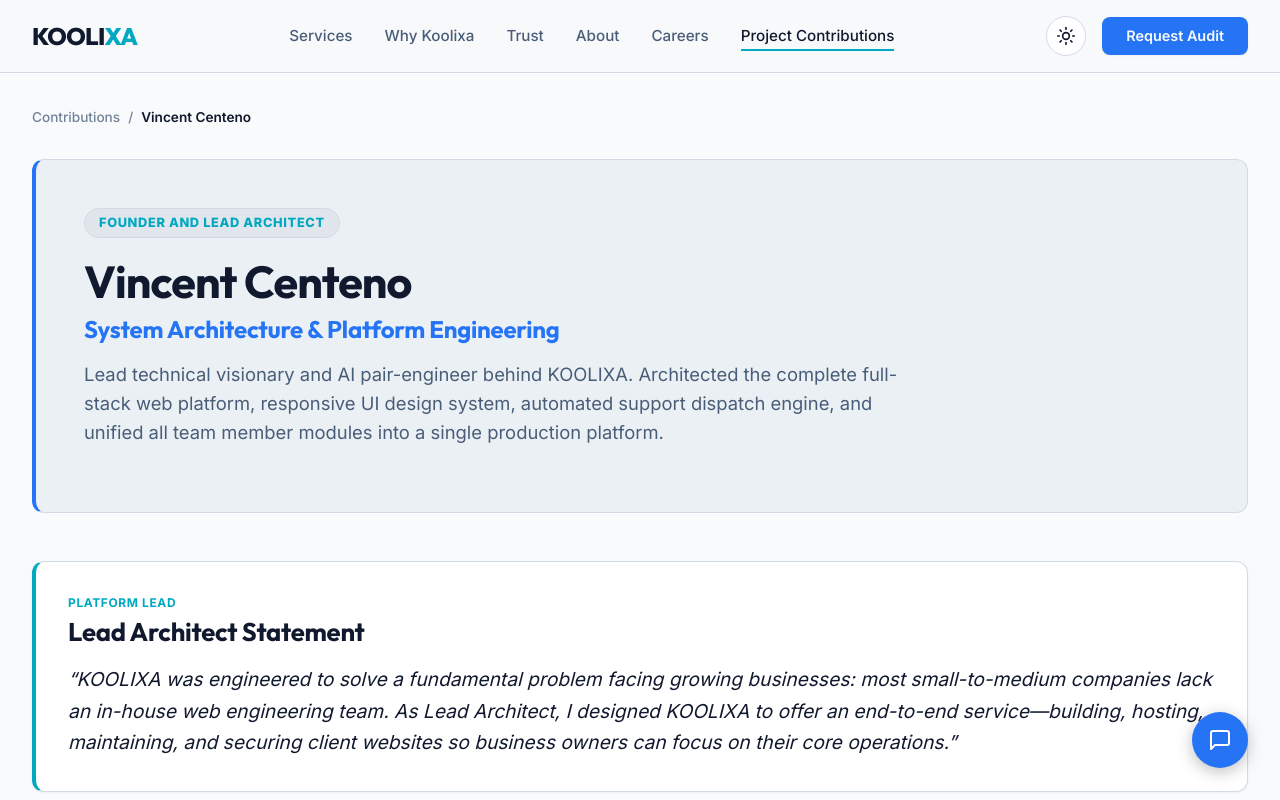
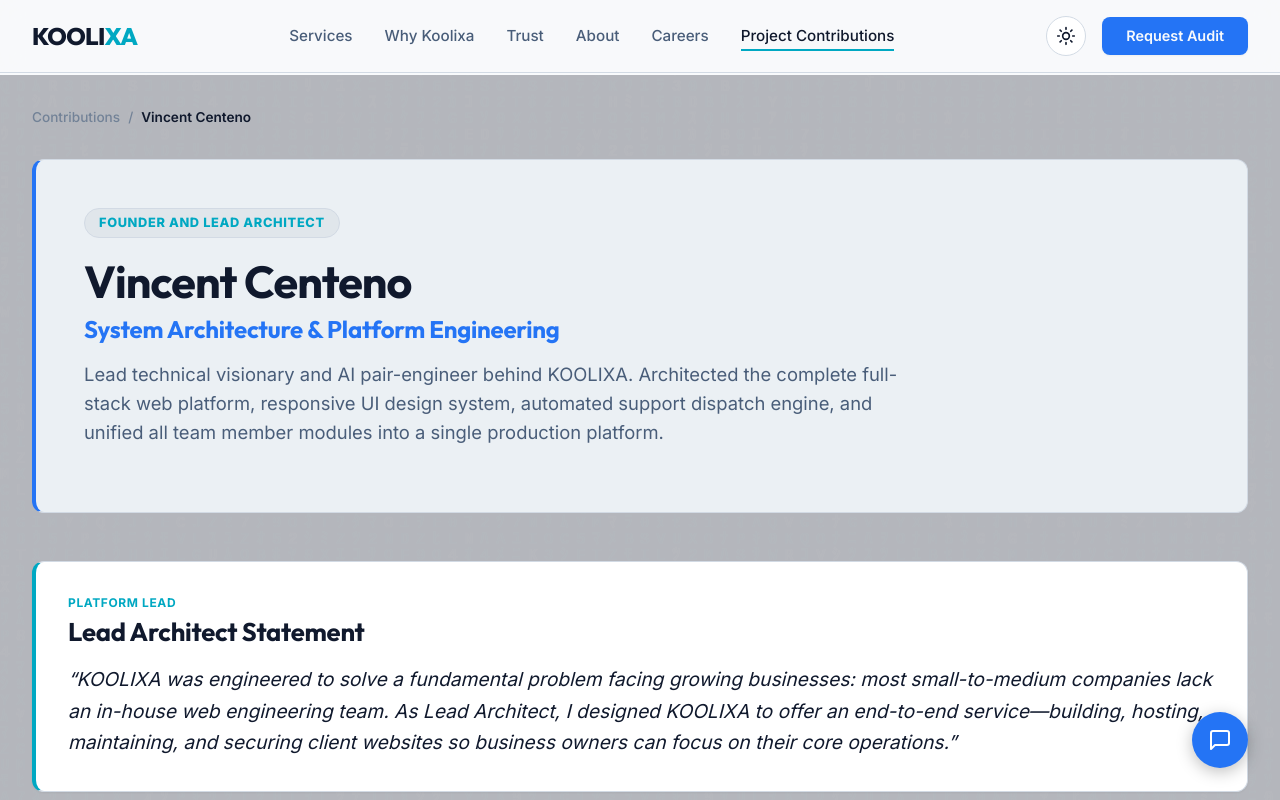
Before and after one commit to primovinchenzo/koolixa, a Next.js app: page /contributions/vincent-centeno in a window 1280 px wide. Shown: the top 800 px of the page. Built offline with nearby package versions, Linux system fonts and the light colour scheme.

Commit message:
feat: add slow ambient Matrix digital code rain background to Vincent Centeno presentation subpage

```diff
--- a/src/app/contributions/vincent-centeno/page.tsx
+++ b/src/app/contributions/vincent-centeno/page.tsx
@@ -2,6 +2,7 @@
 import Link from 'next/link';
 import { Metadata } from 'next';
 import styles from './vincent.module.css';
+import MatrixRainCanvas from '@/components/common/MatrixRainCanvas';
 
 export const metadata: Metadata = {
   title: 'System Architecture & Lead Engineering | Vincent Centeno - Class Presentation',
@@ -52,7 +53,10 @@
 
   return (
     <div className={styles.container}>
-      <div className="container">
+      {/* Hypnotic, Ambient Slow Matrix Code Rain Background */}
+      <MatrixRainCanvas isHovered={true} speed="slow" opacity={0.28} position="absolute" />
+
+      <div className={`container ${styles.contentWrapper}`}>
         {/* Breadcrumb */}
         <div className={styles.breadcrumb}>
           <Link href="/contributions">Contributions</Link>
@@ -81,7 +85,7 @@
           </div>
         </section>
 
-        {/* Core Architectural Pillars */}
+        {/* Core Architectural Accomplishments */}
         <section className={styles.section}>
           <h2 className={styles.sectionTitle}>Core Architectural Accomplishments</h2>
           <div className={styles.pillarsGrid}>
--- a/src/app/contributions/vincent-centeno/vincent.module.css
+++ b/src/app/contributions/vincent-centeno/vincent.module.css
@@ -1,6 +1,14 @@
 .container {
+  position: relative;
+  overflow: hidden;
   padding-top: var(--space-xl);
   padding-bottom: var(--space-xxxl);
+  min-height: 100vh;
+}
+
+.contentWrapper {
+  position: relative;
+  z-index: 2;
 }
 
 .breadcrumb {
--- a/src/components/common/MatrixRainCanvas.tsx
+++ b/src/components/common/MatrixRainCanvas.tsx
@@ -3,10 +3,18 @@
 import React, { useEffect, useRef } from 'react';
 
 interface MatrixRainCanvasProps {
-  isHovered: boolean;
+  isHovered?: boolean;
+  speed?: 'normal' | 'slow';
+  opacity?: number;
+  position?: 'absolute' | 'fixed';
 }
 
-export default function MatrixRainCanvas({ isHovered }: MatrixRainCanvasProps) {
+export default function MatrixRainCanvas({
+  isHovered = true,
+  speed = 'normal',
+  opacity = 0.92,
+  position = 'absolute',
+}: MatrixRainCanvasProps) {
   const canvasRef = useRef<HTMLCanvasElement | null>(null);
 
   useEffect(() => {
@@ -17,9 +25,15 @@
     if (!ctx) return;
 
     let animationFrameId: number;
+    let frameCount = 0;
+    // Slow mode updates every 3rd frame for hypnotic, smooth ambient rain
+    const speedDivider = speed === 'slow' ? 3 : 1;
 
     const setSize = () => {
-      if (canvas.parentElement) {
+      if (position === 'fixed') {
+        canvas.width = window.innerWidth;
+        canvas.height = window.innerHeight;
+      } else if (canvas.parentElement) {
         canvas.width = canvas.parentElement.clientWidth;
         canvas.height = canvas.parentElement.clientHeight;
       }
@@ -29,13 +43,18 @@
     window.addEventListener('resize', setSize);
 
     const chars = '0123456789ABCDEFGHIJKLMNOPQRSTUVWXYZｦｱｳｴｵｶｷｹｺｻｼｽｾｿﾀﾂﾃﾅﾆﾇﾈﾊﾋﾎﾏﾐﾑﾒﾓﾔﾕﾗﾘﾜ';
-    const fontSize = 13;
+    const fontSize = speed === 'slow' ? 16 : 13;
     const columns = Math.floor((canvas.width || 300) / fontSize) || 20;
-    const drops: number[] = Array(columns).fill(0).map(() => Math.floor(Math.random() * -20));
+    const drops: number[] = Array(columns)
+      .fill(0)
+      .map(() => Math.floor(Math.random() * -30));
 
     const draw = () => {
+      frameCount++;
+
+      if (frameCount % speedDivider === 0) {
         // Trail fade effect
-      ctx.fillStyle = 'rgba(8, 14, 28, 0.18)';
+        ctx.fillStyle = speed === 'slow' ? 'rgba(8, 14, 28, 0.12)' : 'rgba(8, 14, 28, 0.18)';
         ctx.fillRect(0, 0, canvas.width, canvas.height);
 
         ctx.font = `600 ${fontSize}px monospace`;
@@ -55,6 +74,7 @@
 
           drops[i]++;
         }
+      }
 
       if (isHovered) {
         animationFrameId = requestAnimationFrame(draw);
@@ -62,9 +82,12 @@
     };
 
     if (isHovered) {
-      // Dark overlay when starting rain
+      if (speed === 'slow') {
+        ctx.clearRect(0, 0, canvas.width, canvas.height);
+      } else {
         ctx.fillStyle = 'rgba(8, 14, 28, 0.88)';
         ctx.fillRect(0, 0, canvas.width, canvas.height);
+      }
       draw();
     } else {
       ctx.clearRect(0, 0, canvas.width, canvas.height);
@@ -74,22 +97,22 @@
       cancelAnimationFrame(animationFrameId);
       window.removeEventListener('resize', setSize);
     };
-  }, [isHovered]);
+  }, [isHovered, speed, position]);
 
   return (
     <canvas
       ref={canvasRef}
       style={{
-        position: 'absolute',
+        position: position,
         top: 0,
         left: 0,
         width: '100%',
         height: '100%',
         borderRadius: 'inherit',
         pointerEvents: 'none',
-        opacity: isHovered ? 0.92 : 0,
+        opacity: isHovered ? opacity : 0,
         transition: 'opacity 0.4s ease-in-out',
-        zIndex: 1,
+        zIndex: 0,
       }}
     />
   );
```
Lines whose indentation alone changed are shown as unchanged.
